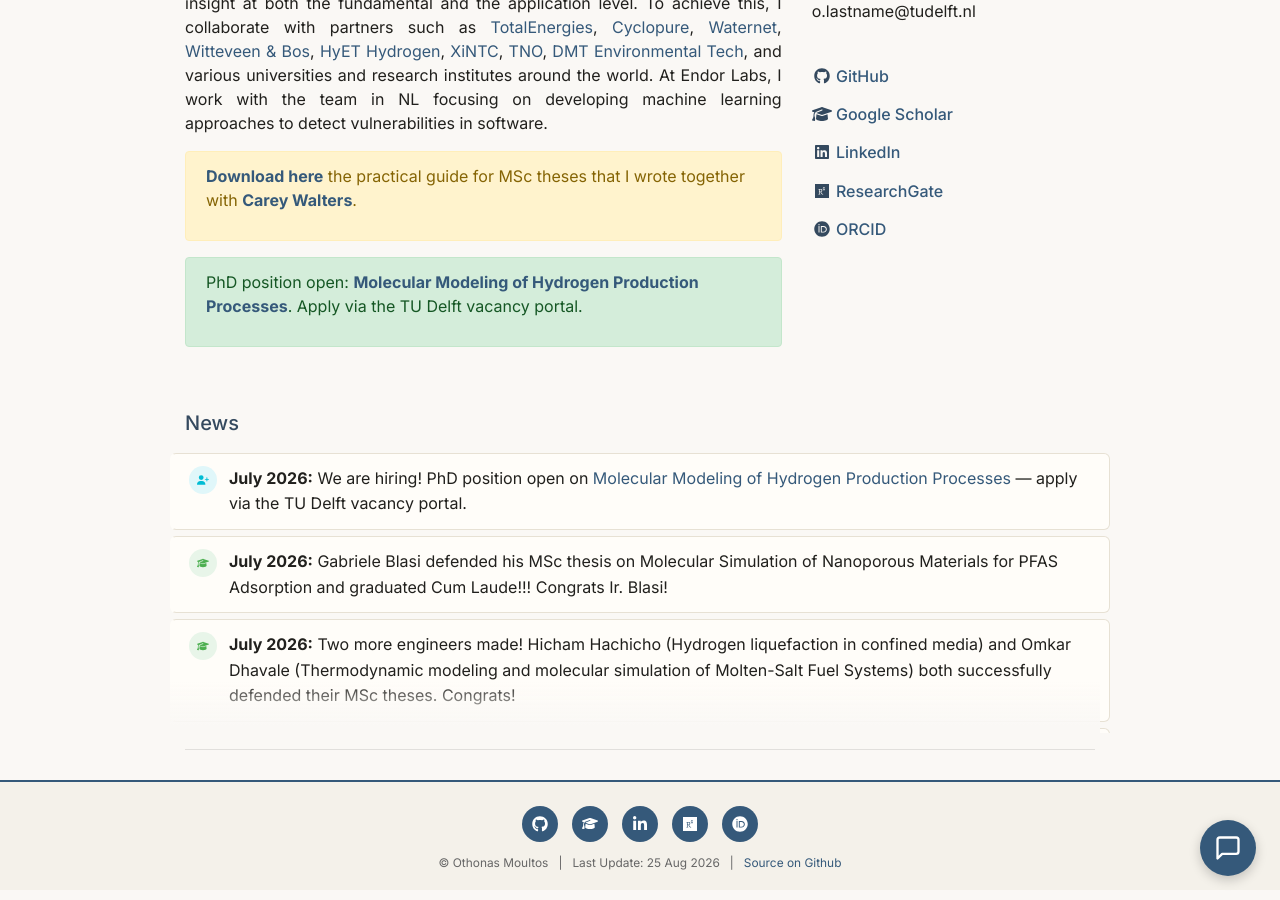
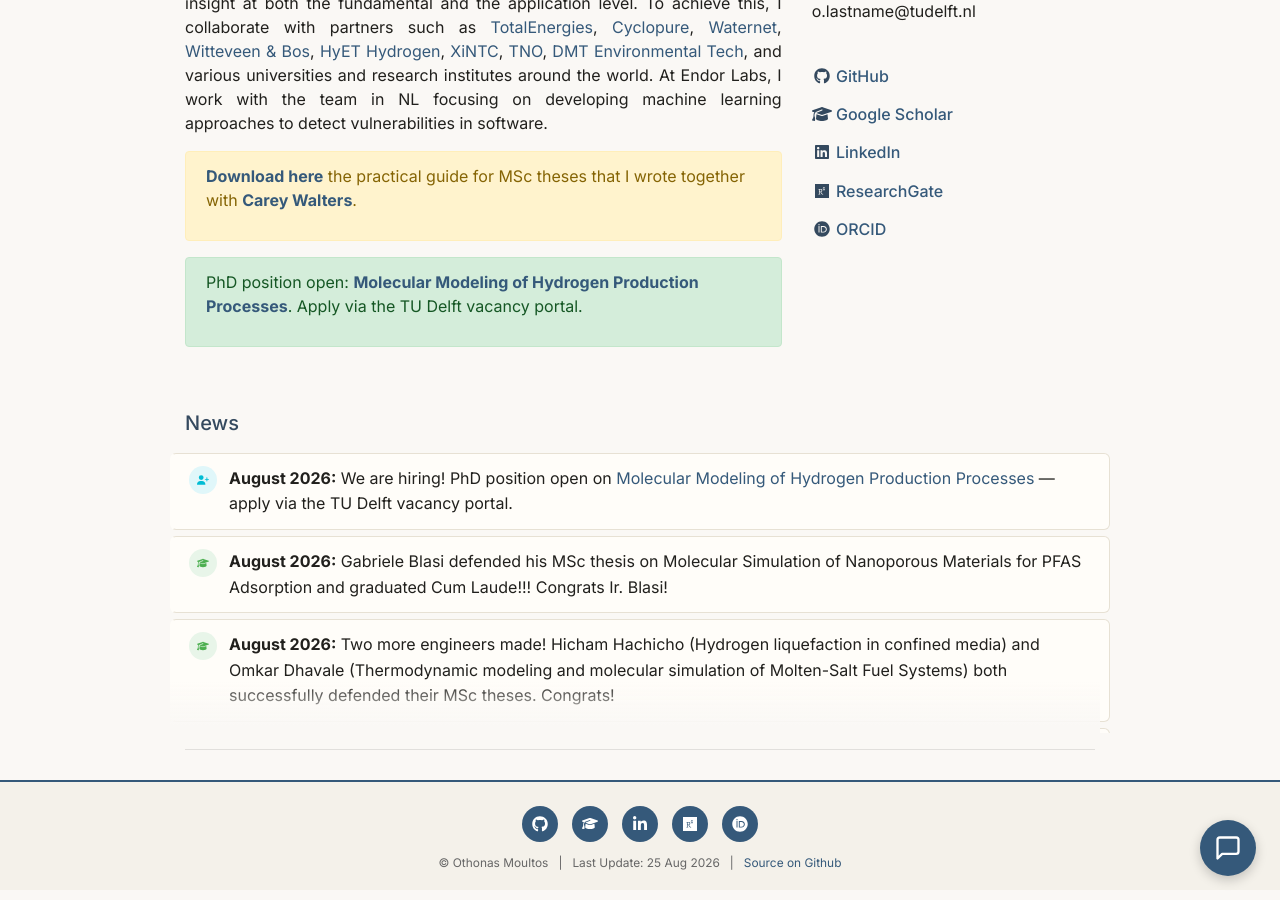
Before and after one commit to omoultosEthTuDelft/web, a Jekyll site: the page built from index.md, in a window 1280 px wide and 900 px high, scrolled down 866 px. Built offline with Jekyll 4.4.1, drawn with Linux system fonts in a browser that asks for light colours.

Commit message:
Date the three newest news items August 2026
Co-Authored-By: Claude Fable 5 <noreply@anthropic.com>

```diff
--- a/index.md
+++ b/index.md
@@ -106,9 +106,9 @@ o.lastname@tudelft.nl
     <!-- <div style="text-align: justify;" class="col-sm-11"> -->
 
 <ul class="news-list">
-  <li class="news-item"><span class="news-icon welcome"><i class="fa-solid fa-user-plus"></i></span><span class="news-content"><strong>July 2026:</strong> We are hiring! PhD position open on <a href="https://careers.tudelft.nl/job/Delft-PhD-Position-Molecular-Modeling-of-Hydrogen-Production-Processes-2628-CD/1363992057/">Molecular Modeling of Hydrogen Production Processes</a> &mdash; apply via the TU Delft vacancy portal.</span></li>
-  <li class="news-item"><span class="news-icon graduation"><i class="fa-solid fa-graduation-cap"></i></span><span class="news-content"><strong>July 2026:</strong> Gabriele Blasi defended his MSc thesis on Molecular Simulation of Nanoporous Materials for PFAS Adsorption and graduated Cum Laude!!! Congrats Ir. Blasi!</span></li>
-  <li class="news-item"><span class="news-icon graduation"><i class="fa-solid fa-graduation-cap"></i></span><span class="news-content"><strong>July 2026:</strong> Two more engineers made! Hicham Hachicho (Hydrogen liquefaction in confined media) and Omkar Dhavale (Thermodynamic modeling and molecular simulation of Molten-Salt Fuel Systems) both successfully defended their MSc theses. Congrats!</span></li>
+  <li class="news-item"><span class="news-icon welcome"><i class="fa-solid fa-user-plus"></i></span><span class="news-content"><strong>August 2026:</strong> We are hiring! PhD position open on <a href="https://careers.tudelft.nl/job/Delft-PhD-Position-Molecular-Modeling-of-Hydrogen-Production-Processes-2628-CD/1363992057/">Molecular Modeling of Hydrogen Production Processes</a> &mdash; apply via the TU Delft vacancy portal.</span></li>
+  <li class="news-item"><span class="news-icon graduation"><i class="fa-solid fa-graduation-cap"></i></span><span class="news-content"><strong>August 2026:</strong> Gabriele Blasi defended his MSc thesis on Molecular Simulation of Nanoporous Materials for PFAS Adsorption and graduated Cum Laude!!! Congrats Ir. Blasi!</span></li>
+  <li class="news-item"><span class="news-icon graduation"><i class="fa-solid fa-graduation-cap"></i></span><span class="news-content"><strong>August 2026:</strong> Two more engineers made! Hicham Hachicho (Hydrogen liquefaction in confined media) and Omkar Dhavale (Thermodynamic modeling and molecular simulation of Molten-Salt Fuel Systems) both successfully defended their MSc theses. Congrats!</span></li>
   <li class="news-item"><span class="news-icon paper"><i class="fa-solid fa-file-lines"></i></span><span class="news-content"><strong>July 2026:</strong> New paper by Bowen Sha combining experiments and molecular simulations: <a href="https://doi.org/10.1021/acs.jpcb.6c02825">Inclusion Complexation of Native and Functionalized α-, β-, and γ-Cyclodextrins with PFAS</a> in the Journal of Physical Chemistry B.</span></li>
   <li class="news-item"><span class="news-icon paper"><i class="fa-solid fa-file-lines"></i></span><span class="news-content"><strong>June 2026:</strong> The first paper of Cole Brzakala is out! <a href="https://pubs.acs.org/doi/10.1021/acs.jcim.5c03121?ref=pdf">Evaluating Molecular Representations for Predicting Cyclodextrin-PFAS Binding Energy with Machine Learning: Domain Transfer and Data Limitations</a> in the Journal of Chemical Information and Modeling.</span></li>
   <li class="news-item"><span class="news-icon paper"><i class="fa-solid fa-file-lines"></i></span><span class="news-content"><strong>June 2026:</strong> Two new papers by Fengyi Mi with our collaborators in China: <a href="https://doi.org/10.1016/j.petsci.2026.02.012">Molecular insights into the effects of representative organic molecules on spontaneous hydrate nucleation in oceanic sediments</a> in Petroleum Science, and <a href="https://doi.org/10.1016/j.fmre.2026.06.010">Nanoscale Insights into Ostwald Ripening of Clathrate Hydrates: A Correlative Atomic Force Microscopy and Molecular Dynamics Study</a> in Fundamental Research.</span></li>
```
